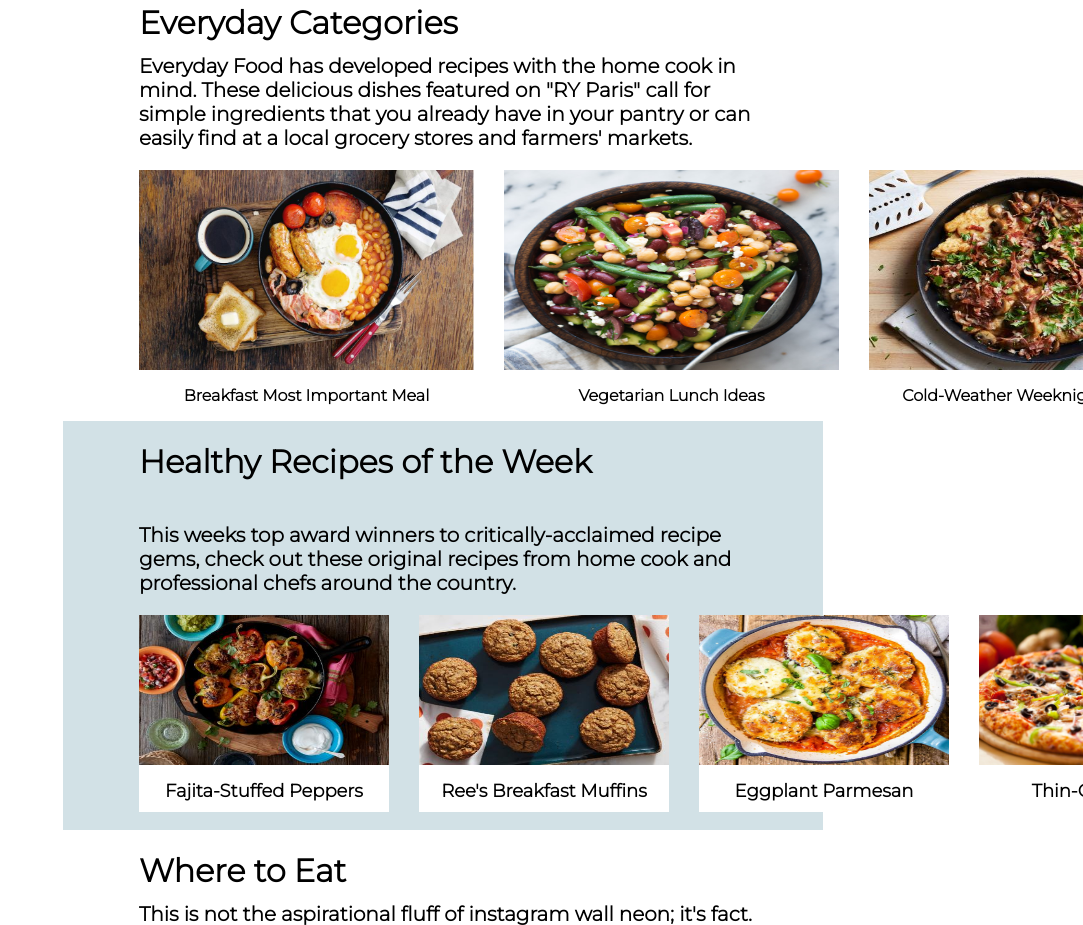
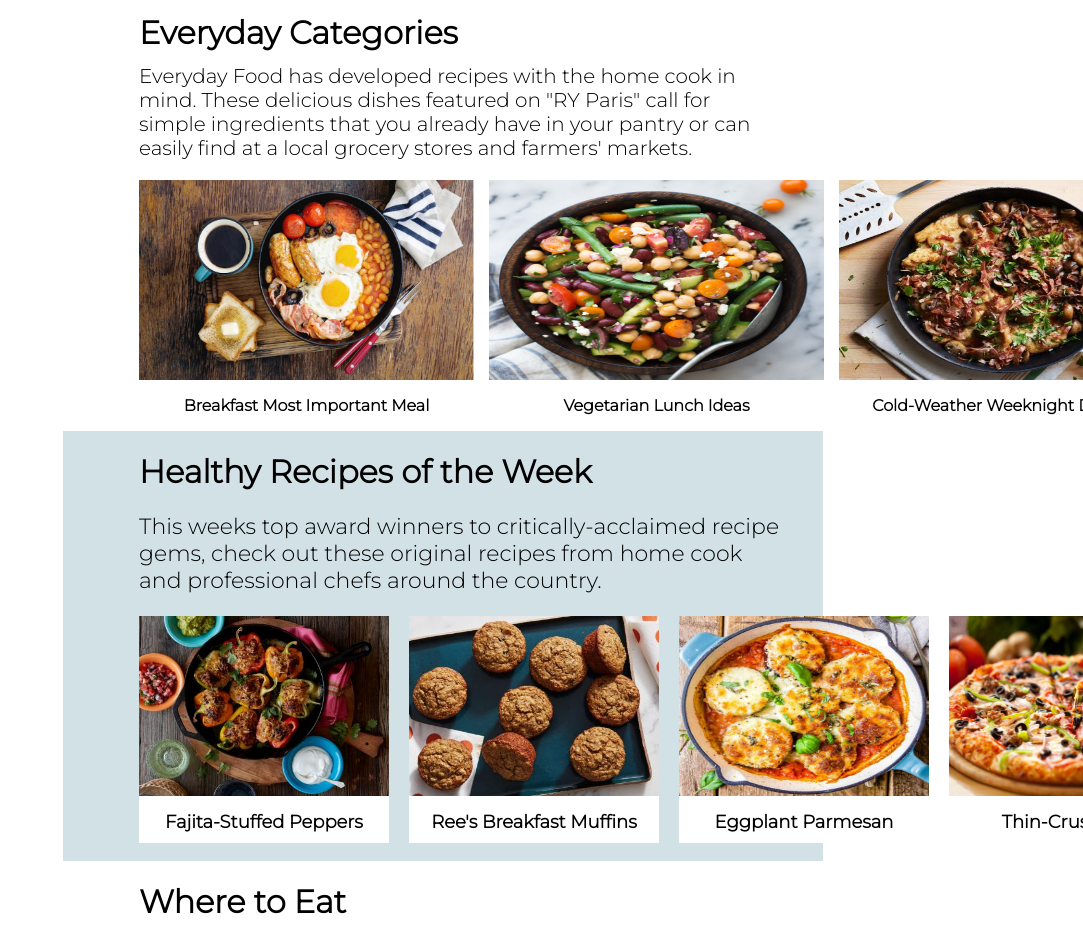
Before and after one commit to ashlyn-young/RYParis, a plain HTML site: page index.html in a window 1280 px wide. Shown: the part 630-1555 px from the top of the page, without its empty margins (197-1280 px from the left). Drawn offline with Linux system fonts and the light colour scheme.

Commit message:
adjusting font-weight to be more accurate to design

```diff
--- a/css/style.css
+++ b/css/style.css
@@ -7,9 +7,9 @@ body{
 
 header{
     background-color: #eea92a;
+    padding-top: 10px;
 
 }
-
 ul{
     list-style: none;
     display: flex;
@@ -21,7 +21,6 @@ footer{
     display: flex;
     justify-content: center;
 }
-
 nav {
     display: flex;
     flex-direction: row;
@@ -39,7 +38,6 @@ nav {
     margin-left: 25%;
     margin-top: 15px;
 }
-
 footer{
     background-color: #eea92a;
     margin-top: 10px;
@@ -87,13 +85,20 @@ h1 {
     margin-top: -10px;
     width: 90%;
     font-size: 20px;
+    font-weight: lighter;
 }
 .imageRow {
     display: flex;
     flex-direction: row;
     justify-content: flex-start;
-    gap: 30px;
+    gap: 15px;
 
+}
+.healthyImageRow {
+    display: flex;
+    flex-direction: row;
+    justify-content: flex-start;
+    gap: 20px;
 }
 .everydaySmallImages{
     display: flex;
@@ -119,10 +124,11 @@ h1 {
     margin-left: 10%
 }
 .healthyParagraph {
-    font-weight: bold;
+    font-weight: lighter;
     display: flex;
     justify-content: center;
-    font-size: 20px;
+    font-size: 22px;
+    margin-top: 0px;
 }
 .healthyImages {
     display: flex;
@@ -161,12 +167,12 @@ h1 {
     font-weight: bolder;
     font-size: 18px;
     margin-top: 5px;
-    padding-bottom: 40px;
+    padding-bottom: 30px;
 }
 .where, .wherept2{
     display: flex;
     margin-top: -10px;
     width: 95%;
     font-size: 20px;
-    font-weight: bold;
+    font-weight: lighter;
 }
--- a/index.html
+++ b/index.html
@@ -64,21 +64,21 @@
             <div class="healthyWeek">
                 <h1>Healthy Recipes of the Week</h1>
                 <p class="healthyParagraph">This weeks top award winners to critically-acclaimed recipe gems, check out these original recipes from home cook and professional chefs around the country.</p>
-                <div class="imageRow">
+                <div class="healthyImageRow">
                     <div class="healthyImages">
-                        <img src="Images/fajita-peppers.jpeg" width="250px" height="150px">
+                        <img src="Images/fajita-peppers.jpeg" width="250px" height="180px">
                         <p>Fajita-Stuffed Peppers</p>
                     </div>
                     <div class="healthyImages">
-                        <img src="Images/muffins.jpeg" width="250px" height="150px">
+                        <img src="Images/muffins.jpeg" width="250px" height="180px">
                         <p>Ree's Breakfast Muffins</p>
                     </div>
                     <div class="healthyImages">
-                        <img src="Images/eggplant-parmesan.jpg" width="250px" height="150px">
+                        <img src="Images/eggplant-parmesan.jpg" width="250px" height="180px">
                         <p>Eggplant Parmesan</p>
                     </div>
                     <div class="healthyImages">
-                        <img src="Images/pizza.jpeg" width="250px" height="150px">
+                        <img src="Images/pizza.jpeg" width="250px" height="180px">
                         <p>Thin-Crust Pizza</p>
                     </div>
                 </div>
```
